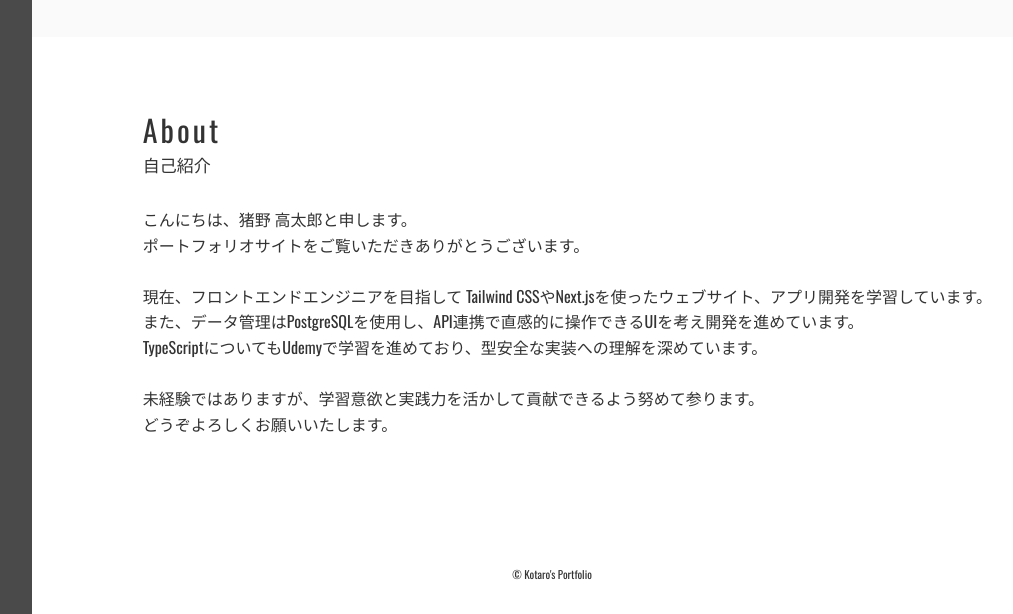
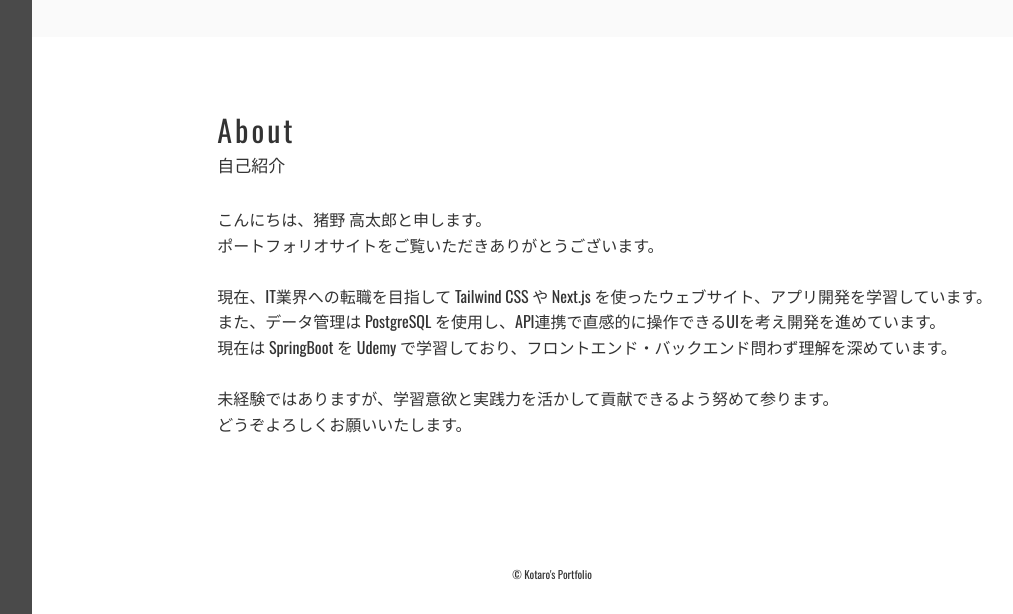
Before and after one commit to InoKotaro/frontend-portfolio, a website: page index.html in a window 1280 px wide. Shown: the part 1541-2155 px from the top of the page, without its empty margins (208-1221 px from the left). Drawn offline with nearby package versions, Linux system fonts and the light colour scheme.

Commit message:
紹介文書換え

```diff
--- a/index.html
+++ b/index.html
@@ -198,11 +198,10 @@
                   こんにちは、猪野 高太郎と申します。<br />
                   ポートフォリオサイトをご覧いただきありがとうございます。
                   <br /><br />
-                  現在、フロントエンドエンジニアを目指して Tailwind
-                  CSSやNext.jsを使ったウェブサイト、アプリ開発を学習しています。<br />
+                  現在、IT業界への転職を目指して Tailwind CSS や Next.js を使ったウェブサイト、アプリ開発を学習しています。<br />
 
-                  また、データ管理はPostgreSQLを使用し、API連携で直感的に操作できるUIを考え開発を進めています。
-                  <br />TypeScriptについてもUdemyで学習を進めており、型安全な実装への理解を深めています。
+                  また、データ管理は PostgreSQL を使用し、API連携で直感的に操作できるUIを考え開発を進めています。
+                  <br />現在は SpringBoot を Udemy で学習しており、フロントエンド・バックエンド問わず理解を深めています。
                   <br /><br />
                   未経験ではありますが、学習意欲と実践力を活かして貢献できるよう努めて参ります。
                   <br />
```
